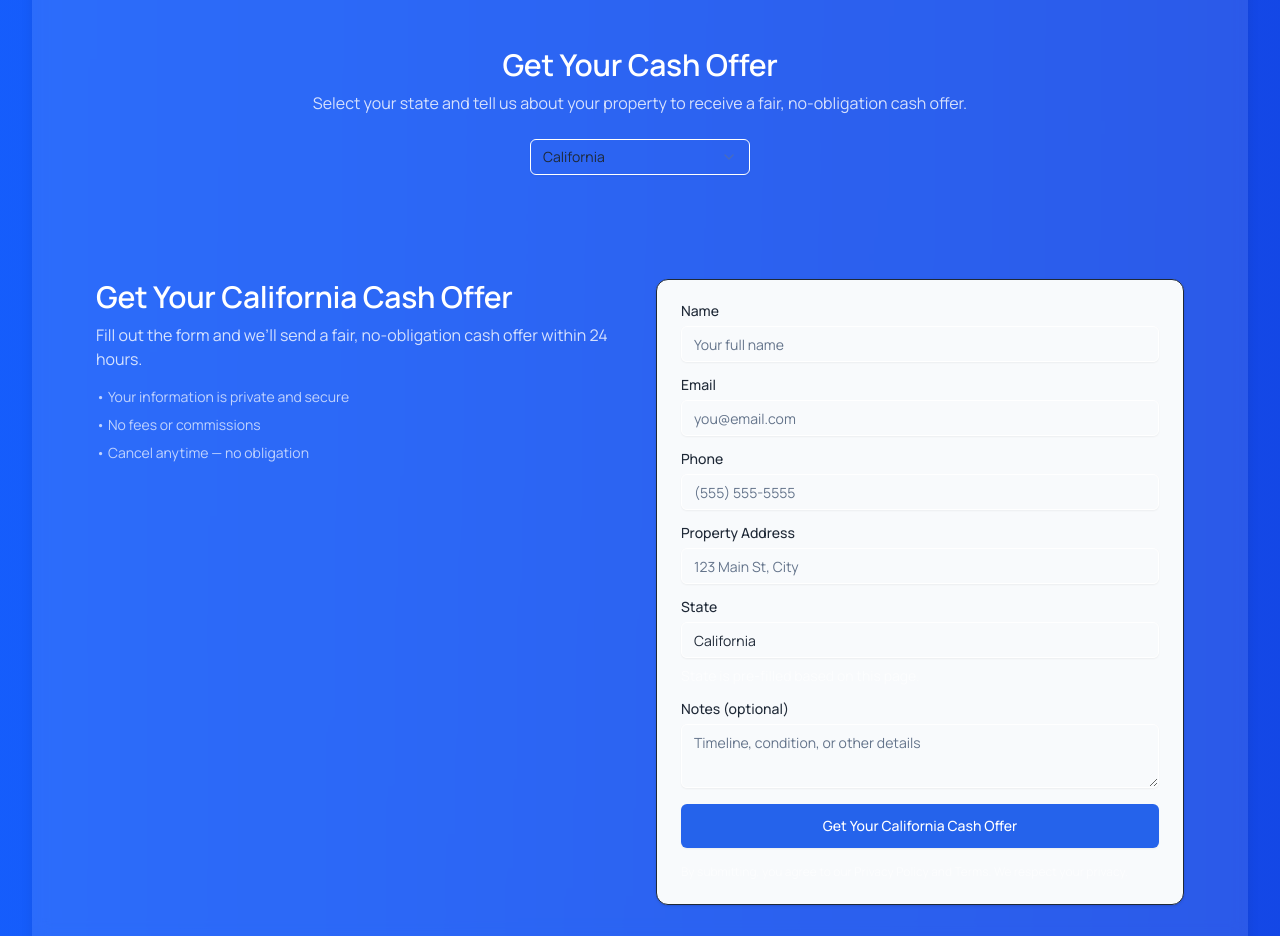
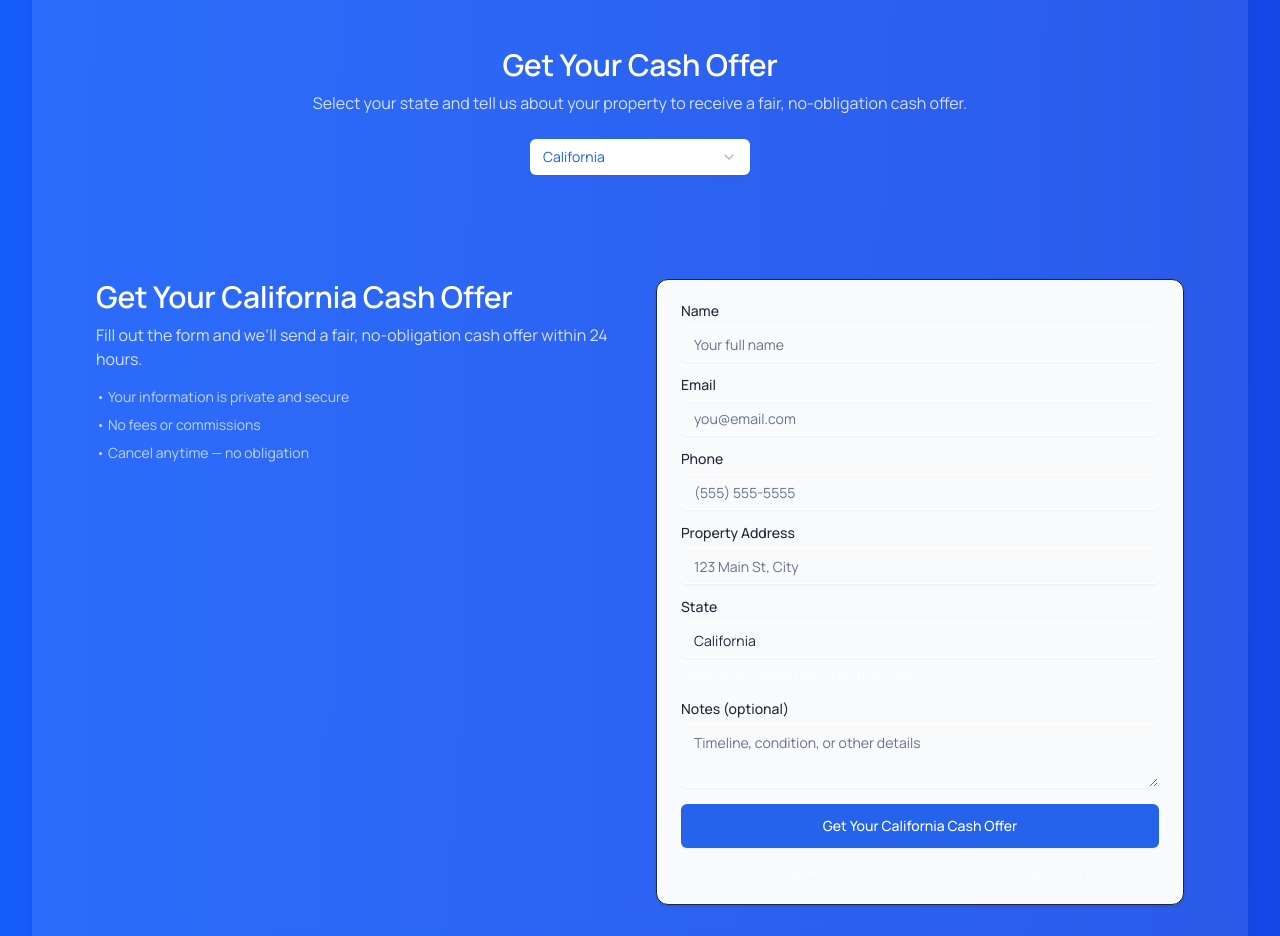
Before and after one commit to MarkTheCoderShark/buyhousefast, a Next.js app: page / in a window 1280 px wide. Shown: the part 7240-8176 px from the top of the page. Built offline with nearby package versions, Linux system fonts and the light colour scheme.

Commit message:
feat: style state selection dropdown with white background and blue text for better contrast

```diff
--- a/src/components/sections/LeadFormSwitcher.tsx
+++ b/src/components/sections/LeadFormSwitcher.tsx
@@ -15,12 +15,12 @@ export default function LeadFormSwitcher() {
       </div>
       <div className="flex justify-center mb-6">
         <Select value={state} onValueChange={(v: string) => setState(v as "California" | "Washington")}>
-          <SelectTrigger className="min-w-[220px]">
+          <SelectTrigger className="min-w-[220px] bg-white text-blue-600 border-white/30 hover:bg-white/95">
             <SelectValue placeholder="Select a state" />
           </SelectTrigger>
-          <SelectContent>
-            <SelectItem value="California">California</SelectItem>
-            <SelectItem value="Washington">Washington</SelectItem>
+          <SelectContent className="bg-white">
+            <SelectItem value="California" className="text-blue-600 hover:bg-blue-50">California</SelectItem>
+            <SelectItem value="Washington" className="text-blue-600 hover:bg-blue-50">Washington</SelectItem>
           </SelectContent>
         </Select>
       </div>
```
